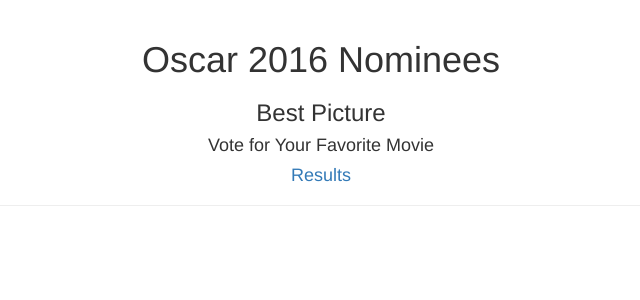
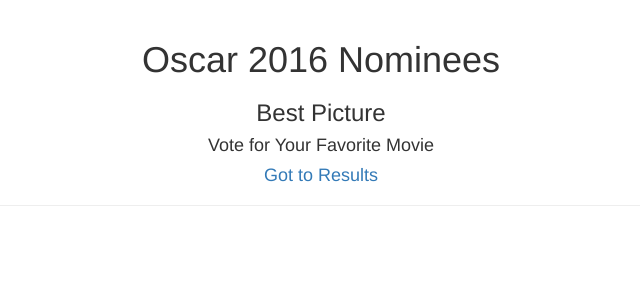
Before and after one commit to AbdullahMoyeen/OscarMania, a Django app: template templates/home.html in a window 1280 px wide. Shown: the top 300 px of the page, without its empty margins (319-959 px from the left). Run offline with Django 3.2, Linux system fonts and the light colour scheme; the template is opened without the code that fills it, so the values that code supplies are empty; some libraries are stand-ins or nearby versions.

Commit message:
Changed link names

```diff
--- a/templates/home.html
+++ b/templates/home.html
@@ -17,7 +17,7 @@
         <h1 class="text-center">Oscar 2016 Nominees</h1>
         <h3 class="text-center">Best Picture</h3>
         <h4 class="text-center">Vote for Your Favorite Movie</h4>
-        <h4 class="text-center"><a href="{% url 'results' %}">Results</a></h4>
+        <h4 class="text-center"><a href="{% url 'results' %}">Got to Results</a></h4>
     </div>
 </div>
 
--- a/templates/results.html
+++ b/templates/results.html
@@ -17,7 +17,7 @@
         <h1 class="text-center">Oscar 2016 Nominees</h1>
         <h3 class="text-center">Best Picture</h3>
         <h4 class="text-center">Public Poll Results</h4>
-        <h4 class="text-center"><a href="{% url 'home' %}">Home</a></h4>
+        <h4 class="text-center"><a href="{% url 'home' %}">Got to Polls</a></h4>
     </div>
 </div>
 
```
